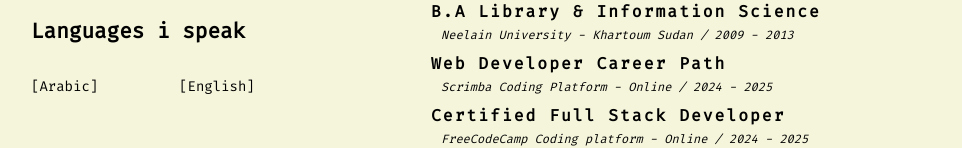
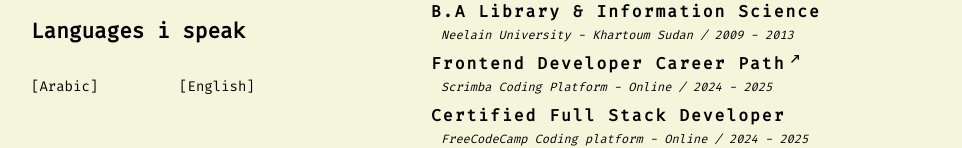
Before and after one commit to BasamLive/my-resume, a React (Vite) app: page / in a window 1280 px wide. Shown: the part 796-944 px from the top of the page, without its empty margins (159-1121 px from the left). Built offline with nearby package versions, Linux system fonts and the light colour scheme.

Commit message:
added the certificate to scrimba

```diff
--- a/src/App.css
+++ b/src/App.css
@@ -137,6 +137,11 @@ body {
   padding: 0;
   margin: 0;
 }
+.education-secondary-heading a {
+  text-decoration: none;
+  color: black;
+}
+
 .education-university-name {
   font-size: 12px;
   font-style: italic;
--- a/src/App.jsx
+++ b/src/App.jsx
@@ -178,7 +178,21 @@ const App = () => {
             </div>
             <div>
               <h3 className="education-secondary-heading">
-                Web Developer Career Path
+                <a href="https://scrimba.com/certificate-cert2uNjfK9m1n3nnmJKTxdtGLK99seLhPr2PNg">
+                  Frontend Developer Career Path
+                  <svg
+                    class="arrow-icon"
+                    xmlns="http://www.w3.org/2000/svg"
+                    viewBox="0 0 24 24"
+                    width="16"
+                    height="16"
+                  >
+                    <path
+                      fill="currentColor"
+                      d="M14 3h7v7h-2V6.41L10.41 15 9 13.59 17.59 5H14V3z"
+                    />
+                  </svg>
+                </a>
               </h3>
               <p className="education-university-name">
                 Scrimba Coding Platform - Online / 2024 - 2025
```
